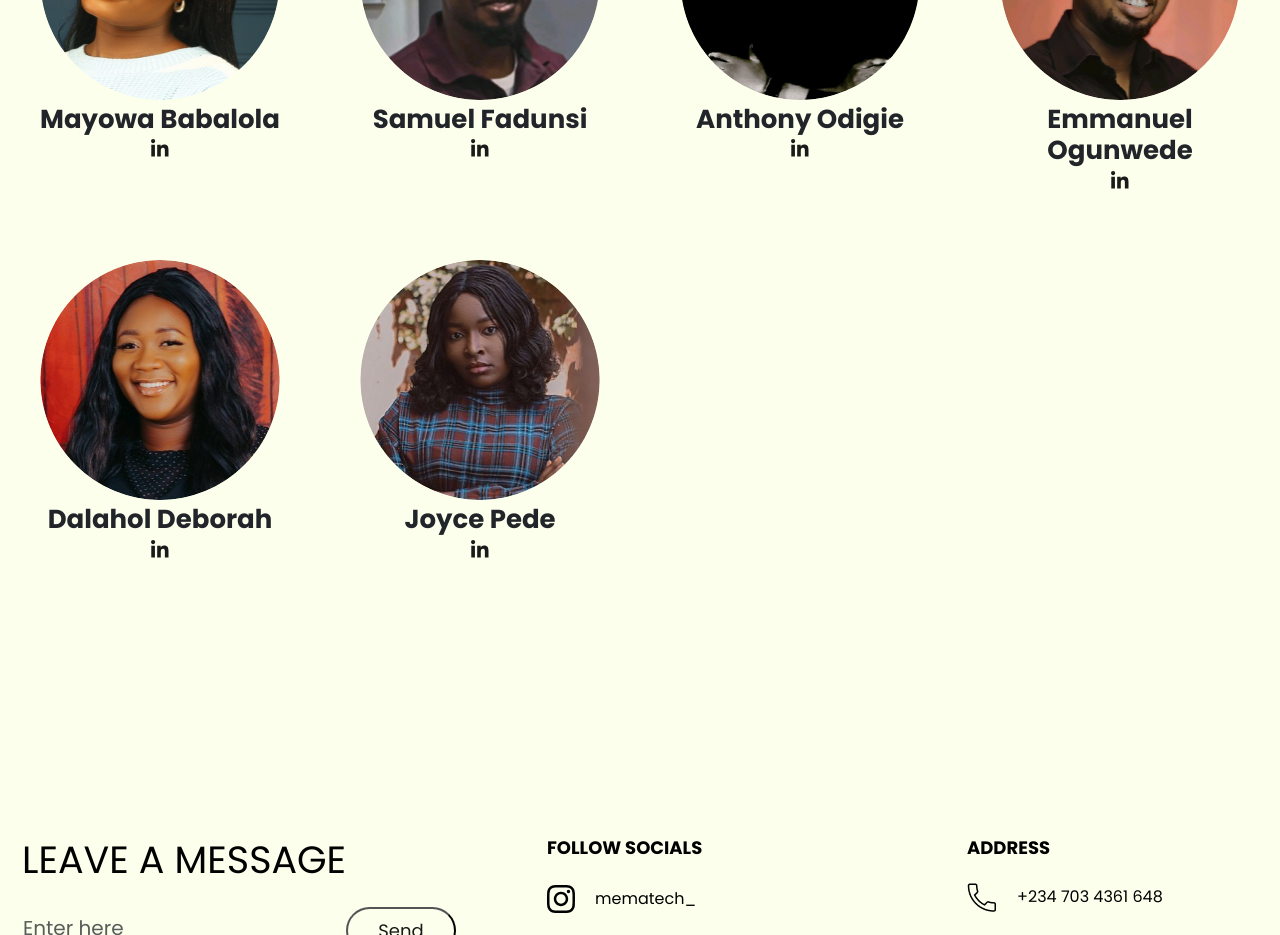
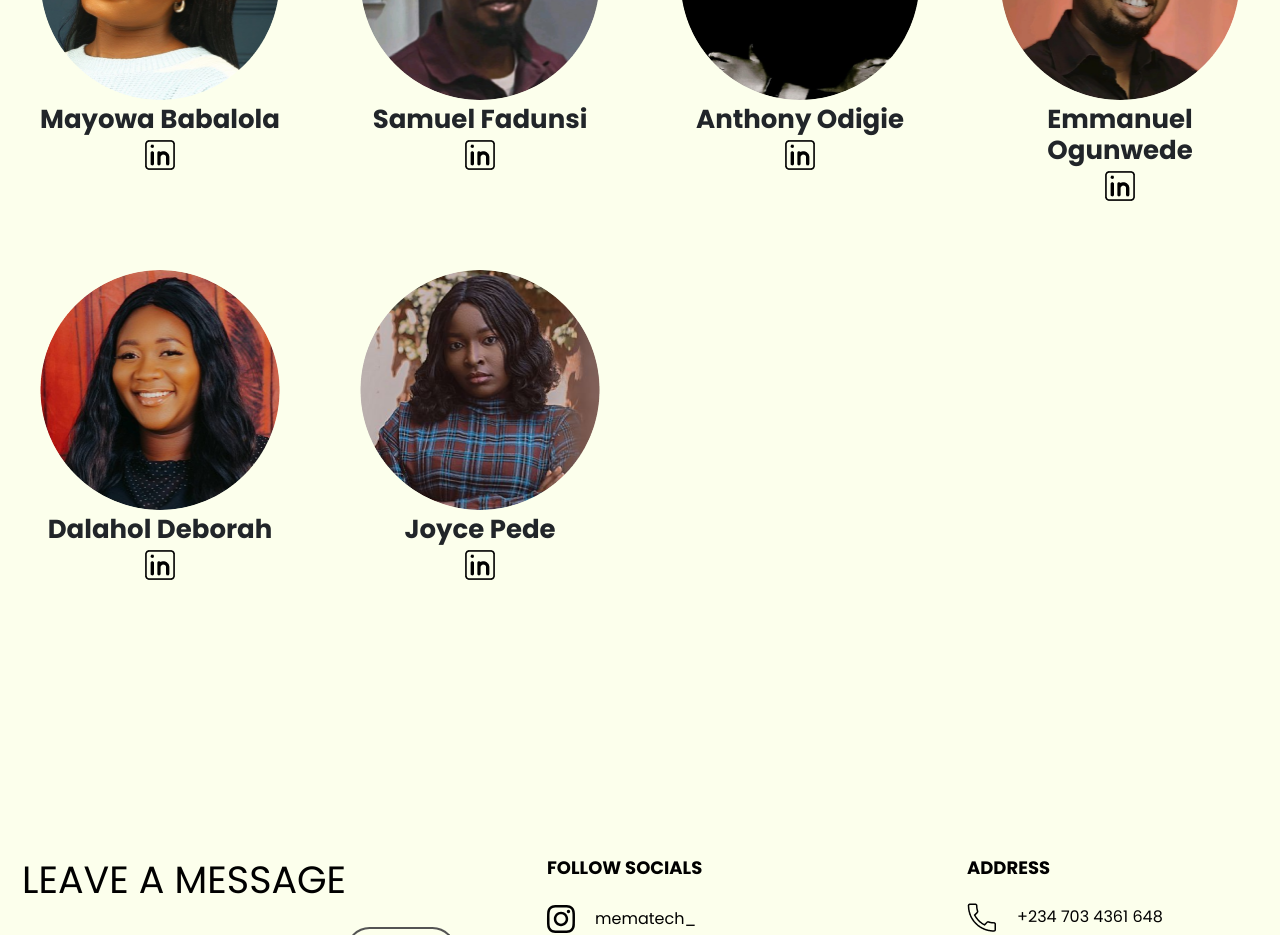
Before and after one commit to oemuraye/mema_tech, a Next.js app: page /about in a window 1280 px wide. Shown: the part 2280-3215 px from the top of the page. Built offline with nearby package versions, Linux system fonts and the light colour scheme.

Commit message:
icon fix

```diff
--- a/components/Aboutpage/Section2.js
+++ b/components/Aboutpage/Section2.js
@@ -184,7 +184,8 @@ const Section2 = () => {
                     <div className="social-icons d-flex justify-content-center gap-3">
                         {member.social.linkedin && (
                           <a href={member.social.linkedin} target="_blank" rel="noopener noreferrer">
-                            <FontAwesomeIcon icon={faLinkedinIn}  />
+                            <Image src={linkedinIcon} alt="social-icon" />
+                            {/* <FontAwesomeIcon icon={faLinkedinIn}  /> */}
                           </a>
                         )}
                         {member.social.instagram && (
```
